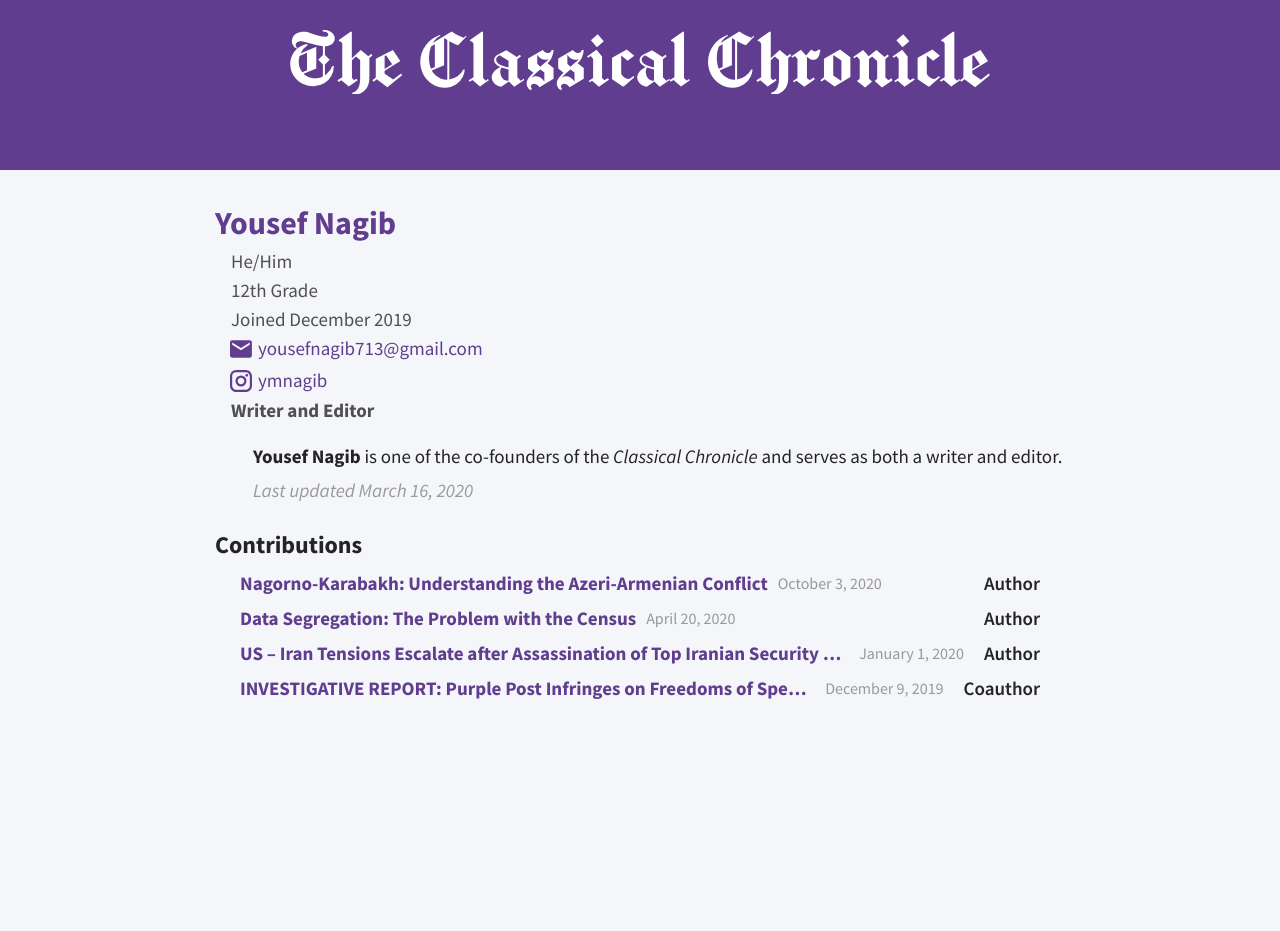
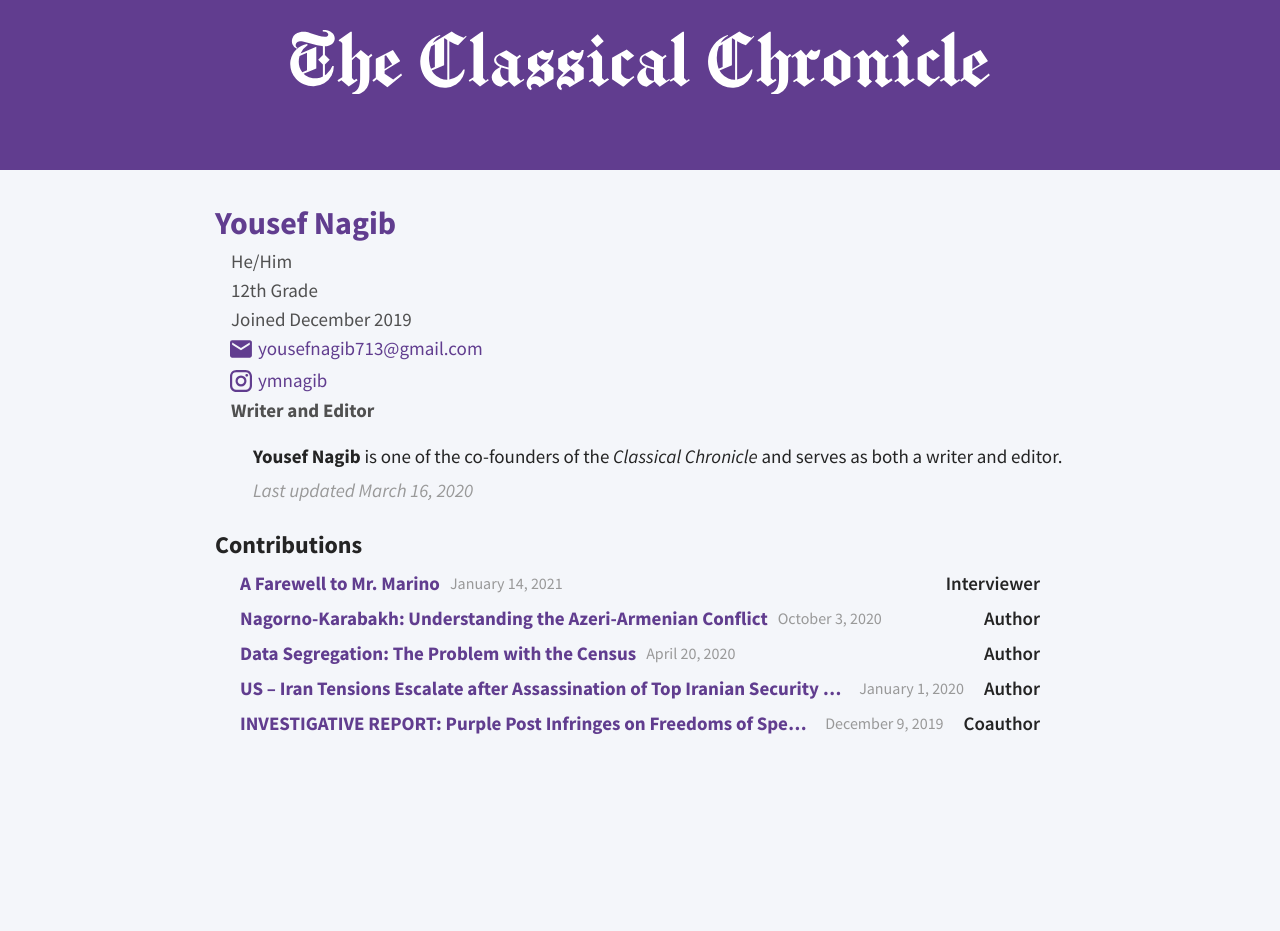
Before and after one commit to lixitrixi/classical-chronicle, a Jekyll site: the page built from _contributors/yousef-nagib.md, in a window 1280 px wide. Built offline with Jekyll 4.4.1, drawn with Linux system fonts in a browser that asks for light colours.

Commit message:
Add credit

```diff
--- a/_articles/farewell-mr-marino.md
+++ b/_articles/farewell-mr-marino.md
@@ -6,8 +6,10 @@
 category: "School"
 unlisted: false
 date: 2021-01-14
-contributors: Nick Griffin, Yousef Nagib
-photographer: Amelia Ross
+contributors:
+  Nick Griffin: Interviewer
+  Yousef Nagib: Interviewer
+photo: Amelia Ross
 ---
 
 Friday is vice principal Michael Marino’s last day at Classical. The district transferred him to Mount Pleasant High School as part of a program to help improve test scores at multiple high schools. Mr. Marino has been at Classical over five years, and serves as the primary administrator for the 10th grade and part of the 9th grade. Many students, teachers, and community members are deeply saddened by the news of his departure, and will remember him fondly.
```
